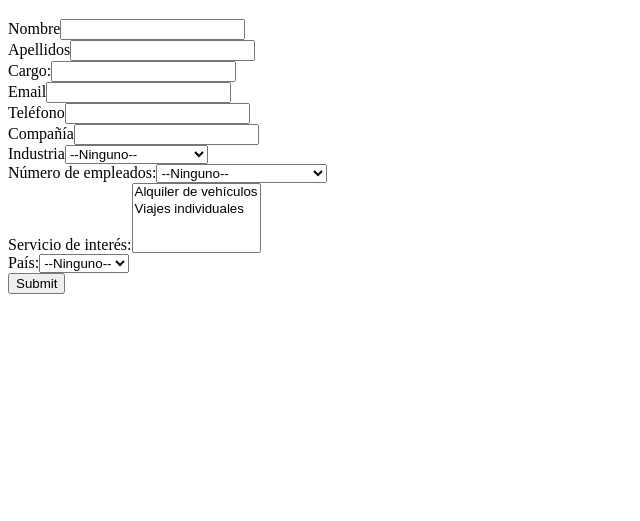
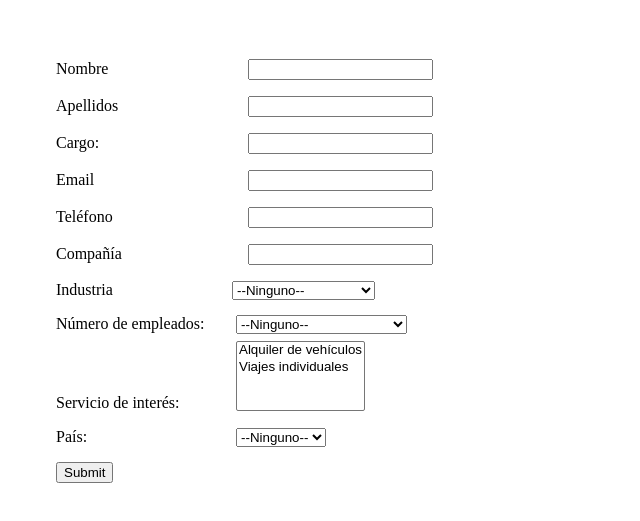
Before and after one commit to Vickyskw/Vickyskw.github.io, a plain HTML site: page ForceTransport.html in a window 1280 px wide. Shown: the part 61-582 px from the top of the page, without its empty margins (0-640 px from the left). Drawn offline with Linux system fonts and the light colour scheme.

Commit message:
Incluí CSS
Creé una página de estilos y la asocié con la página de force transport

```diff
--- a/ForceTransport.html
+++ b/ForceTransport.html
@@ -5,7 +5,7 @@
     <meta http-equiv="X-UA-Compatible" content="IE=edge">
     <meta name="viewport" content="width=device-width, initial-scale=1.0">
     <title>Force Transport</title>
-
+    <link rel="stylesheet" href="styles.css">
     <!--  ----------------------------------------------------------------------  -->
 <!--  NOTE: Please add the following <META> element to your page <HEAD>.      -->
 <!--  If necessary, please modify the charset parameter to specify the        -->
@@ -17,14 +17,9 @@
 </head>
 <body>
     <h1>Force Transport</h1>
-
-
-
-
     <!--  ----------------------------------------------------------------------  -->
     <!--  NOTE: Please add the following <FORM> element to your page.             -->
     <!--  ----------------------------------------------------------------------  -->
-
     <form action="https://webto.salesforce.com/servlet/servlet.WebToLead?encoding=UTF-8" method="POST">
 
     <input type=hidden name="oid" value="00D8c000008xFgE">
@@ -41,8 +36,7 @@
     <label for="first_name">Nombre</label><input  id="first_name" maxlength="40" name="first_name" size="20" type="text" /><br>
 
     <label for="last_name">Apellidos</label><input  id="last_name" maxlength="80" name="last_name" size="20" type="text" /><br>
-
-    Cargo:<input  id="00N8c00000aM8Fr" maxlength="150" name="00N8c00000aM8Fr" size="20" type="text" /><br>
+    <label for="last_name">Cargo:</label><input  id="00N8c00000aM8Fr" maxlength="150" name="00N8c00000aM8Fr" size="20" type="text" /><br>
 
     <label for="email">Email</label><input  id="email" maxlength="80" name="email" size="20" type="text" /><br>
 
@@ -84,7 +78,8 @@
     <option value="Other">Other</option>
     </select><br>
 
-    Número de empleados:<select  id="00N8c00000aM8Fm" name="00N8c00000aM8Fm" title="Número de empleados"><option value="">--Ninguno--</option><option value="1 - 20 Empleados">1 - 20 Empleados</option>
+    <label for="last_name">Número de empleados:</label>
+    <select  id="00N8c00000aM8Fm" name="00N8c00000aM8Fm" title="Número de empleados"><option value="">--Ninguno--</option><option value="1 - 20 Empleados">1 - 20 Empleados</option>
     <option value="21 - 50 Empleados">21 - 50 Empleados</option>
     <option value="51 - 300 Empleados">51 - 300 Empleados</option>
     <option value="301 - 1.000 Empleados">301 - 1.000 Empleados</option>
@@ -92,11 +87,12 @@
     <option value="2.001 + Empleados">2.001 + Empleados</option>
     </select><br>
 
-    Servicio de interés:<select  id="00N8c00000aM8Fw" multiple="multiple" name="00N8c00000aM8Fw" title="Servicio de interés"><option value="Alquiler de vehículos">Alquiler de vehículos</option>
+    <label for="last_name">Servicio de interés:</label>
+    <select  id="00N8c00000aM8Fw" multiple="multiple" name="00N8c00000aM8Fw" title="Servicio de interés"><option value="Alquiler de vehículos">Alquiler de vehículos</option>
     <option value="Viajes individuales">Viajes individuales</option>
     </select><br>
-
-    País:<select  id="00N8c00000aM7c6" name="00N8c00000aM7c6" title="País"><option value="">--Ninguno--</option><option value="España">España</option>
+    <label for="last_name">País:</label>
+    <select  id="00N8c00000aM7c6" name="00N8c00000aM7c6" title="País"><option value="">--Ninguno--</option><option value="España">España</option>
     <option value="Argentina">Argentina</option>
     <option value="México">México</option>
     <option value="Brasil">Brasil</option>
--- /dev/null
+++ b/styles.css
@@ -0,0 +1,16 @@
+ /* Inician estilos que usé para formulario de Force Transport*/
+form {
+    box-sizing: border-box;
+    padding: 2rem;
+  }
+
+  input {
+    margin: 0.5rem 1rem;
+  }
+
+  label {
+    display: inline-block;
+    width: 10rem;
+    margin: 0.5rem 1rem;
+   }
+    /* Finalizan estilos que usé para formulario de Force Transport*/
```
